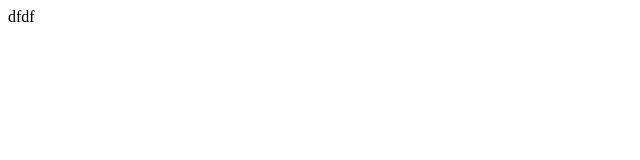
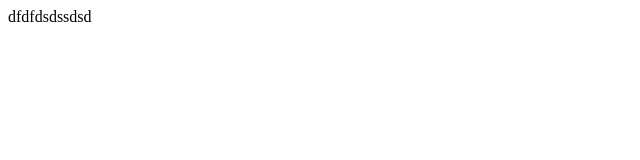
Before and after one commit to webj0ker/test, a plain HTML site: page index.html in a window 1280 px wide. Shown: the full height of the page, 0-640 px from the left. Drawn offline with Linux system fonts and the light colour scheme.

Commit message:
init (Date)

```diff
--- a/index.html
+++ b/index.html
@@ -7,6 +7,6 @@
     <title>Document</title>
 </head>
 <body>
-    dfdf
+    dfdfdsdssdsd
 </body>
 </html>
```
